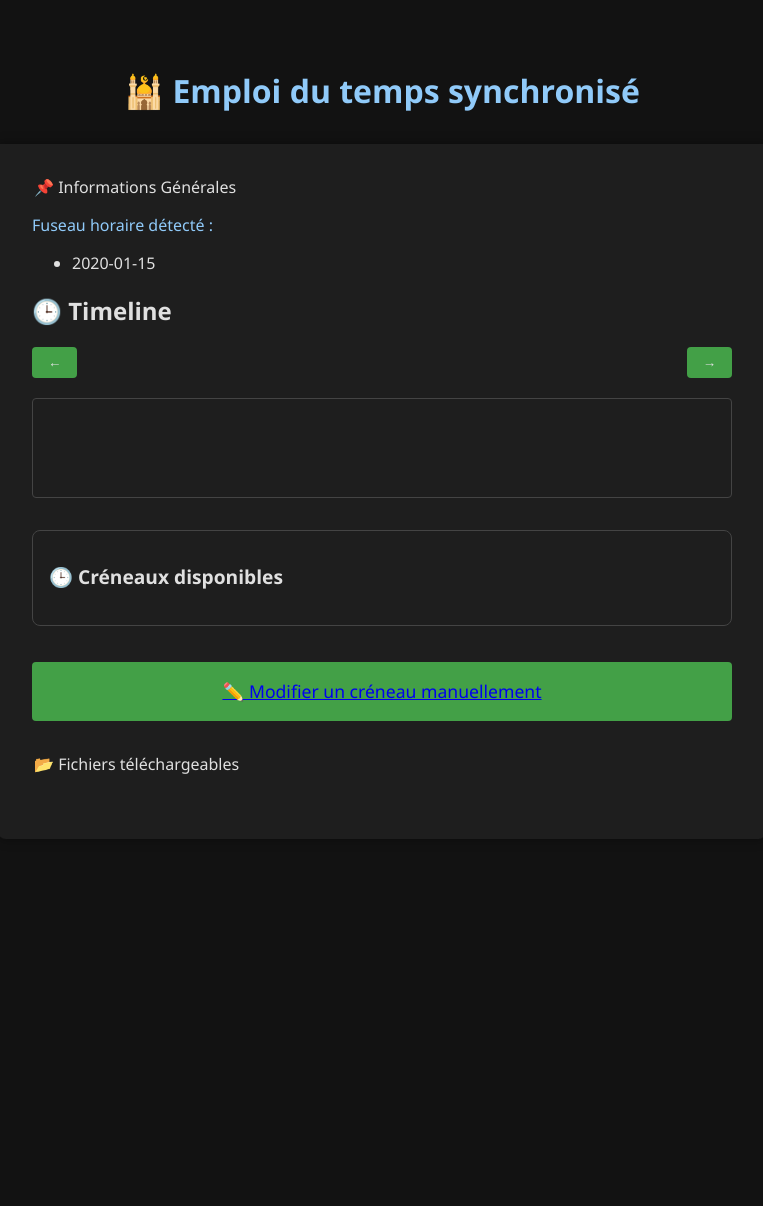
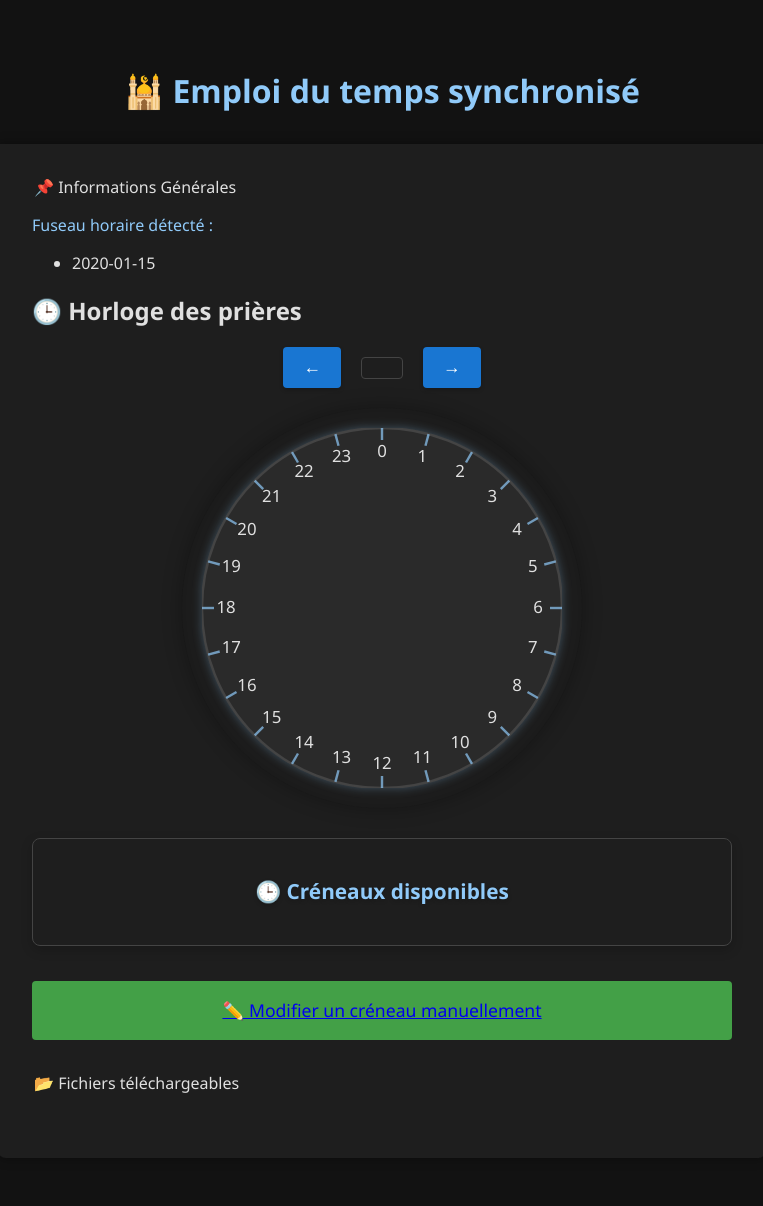
Before and after one commit to IAM-B/Mawaqit_API_to_ics, a Flask app: template app/templates/planner.html in a window 1280 px wide. Shown: the whole page, without its empty margins (258-1021 px from the left). Before the commit the page ends 774 px from the top, so only its background shows below. Run offline with Flask 3, Linux system fonts and the light colour scheme; the template is opened without the code that fills it: most values are stand-ins (such as "Sample title", 1, 10 or a date in 2020).

Commit message:
feat(clock): Enhance clock display and time slots visualization - Add modern clock UI with CSS styling - Implement prayer times and slots display - Fix indentation issues - Improve scope handling (month/year) - Prepare timezone integration - Optimize labels and arcs display

```diff
--- /dev/null
+++ b/app/static/css/clock.css
@@ -0,0 +1,197 @@
+/* ==================
+   🕒 Clock container styles
+   ================== */
+.clock-container {
+  position: relative;
+  width: 400px;
+  height: 400px;
+  margin: 20px auto;
+  background: var(--form-bg);
+  border-radius: 50%;
+  box-shadow: 0 0 20px rgba(0, 0, 0, 0.3),
+              inset 0 0 20px rgba(0, 0, 0, 0.2);
+  padding: 20px;
+}
+
+/* ==================
+   🕒 SVG clock styles
+   ================== */
+.clock-svg {
+  width: 100%;
+  height: 100%;
+  filter: drop-shadow(0 0 5px rgba(144, 202, 249, 0.3));
+}
+
+/* ==================
+   🕒 Clock face
+   ================== */
+.clock-face {
+  fill: var(--input-bg);
+  stroke: var(--border-color);
+  stroke-width: 2;
+}
+
+/* ==================
+   🕒 Hour markers
+   ================== */
+.hour-marker {
+  stroke: var(--accent);
+  stroke-width: 2;
+  opacity: 0.7;
+}
+
+/* ==================
+   🕒 Hour labels
+   ================== */
+.hour-label {
+  font-size: 14px;
+  fill: var(--text-color);
+  text-anchor: middle;
+  dominant-baseline: middle;
+  font-weight: 500;
+}
+
+/* ==================
+   🕒 Prayer and slot arcs
+   ================== */
+.clock-arc {
+  fill: none;
+  stroke-width: 25;
+  stroke-linecap: round;
+  filter: drop-shadow(0 0 3px rgba(0, 0, 0, 0.3));
+  transition: stroke-width 0.3s ease;
+}
+
+.clock-arc:hover {
+  stroke-width: 30;
+}
+
+.clock-arc.prayer {
+  stroke: var(--primary);
+  opacity: 0.8;
+}
+
+.clock-arc.slot {
+  stroke: var(--success);
+  opacity: 0.7;
+}
+
+/* ==================
+   🕒 Event labels
+   ================== */
+.clock-label {
+  position: absolute;
+  transform: translate(-50%, -50%);
+  background: var(--form-bg);
+  padding: 4px 8px;
+  border-radius: 4px;
+  font-size: 12px;
+  color: var(--text-color);
+  pointer-events: none;
+  white-space: nowrap;
+  box-shadow: 0 2px 4px rgba(0, 0, 0, 0.2);
+  border: 1px solid var(--border-color);
+  transition: transform 0.2s ease;
+}
+
+.clock-arc:hover + .clock-label {
+  transform: translate(-50%, -50%) scale(1.1);
+  background: var(--primary);
+  color: white;
+}
+
+/* ==================
+   🕒 Navigation controls
+   ================== */
+.clock-navigation {
+  display: flex;
+  justify-content: center;
+  align-items: center;
+  margin: 20px 0;
+  gap: 20px;
+}
+
+.clock-nav-btn {
+  padding: 10px 20px;
+  border: none;
+  border-radius: 4px;
+  background: var(--primary);
+  color: white;
+  cursor: pointer;
+  transition: all 0.3s ease;
+  font-size: 1.1em;
+  box-shadow: 0 2px 4px rgba(0, 0, 0, 0.2);
+}
+
+.clock-nav-btn:hover {
+  background: var(--primary-hover);
+  transform: translateY(-2px);
+  box-shadow: 0 4px 8px rgba(0, 0, 0, 0.3);
+}
+
+.clock-nav-btn:disabled {
+  background: var(--border-color);
+  cursor: not-allowed;
+  transform: none;
+  box-shadow: none;
+}
+
+/* ==================
+   🕒 Current date display
+   ================== */
+#currentDate {
+  font-size: 1.3em;
+  font-weight: bold;
+  color: var(--accent);
+  text-shadow: 0 2px 4px rgba(0, 0, 0, 0.2);
+  padding: 10px 20px;
+  background: var(--form-bg);
+  border-radius: 4px;
+  border: 1px solid var(--border-color);
+}
+
+/* ==================
+   🕒 Available slots list
+   ================== */
+.available-slots {
+  margin-top: 30px;
+  padding: 20px;
+  background: var(--form-bg);
+  border-radius: 8px;
+  box-shadow: 0 4px 12px rgba(0, 0, 0, 0.2);
+  border: 1px solid var(--border-color);
+}
+
+.available-slots h2 {
+  margin-bottom: 20px;
+  color: var(--accent);
+  font-size: 1.3em;
+  text-align: center;
+  text-shadow: 0 2px 4px rgba(0, 0, 0, 0.2);
+}
+
+.available-slots ul {
+  list-style: none;
+  padding: 0;
+  margin: 0;
+}
+
+.available-slots li {
+  margin: 10px 0;
+  padding: 12px 16px;
+  border-radius: 6px;
+  background: var(--input-bg);
+  box-shadow: 0 2px 4px rgba(0, 0, 0, 0.1);
+  border: 1px solid var(--border-color);
+  transition: transform 0.2s ease;
+}
+
+.available-slots strong {
+  color: var(--accent);
+  margin-right: 10px;
+  font-size: 1.1em;
+}
+
+.available-slots li:hover strong {
+  color: white;
+}
--- /dev/null
+++ b/app/static/js/clock.js
@@ -0,0 +1,360 @@
+/**
+ * Clock class for displaying prayer times and available slots
+ * This class handles the visualization of prayer times and available time slots
+ * in a circular clock format, with navigation capabilities.
+ */
+class Clock {
+  /**
+   * Constructor initializes the clock with segments data and scope
+   * @param {string} containerId - ID of the HTML container element
+   * @param {Object} segments - Prayer time segments data
+   * @param {string} scope - Time scope ('today', 'month', or 'year')
+   */
+  constructor(containerId, segments, scope) {
+    console.log('Clock constructor called with:', { containerId, segments, scope });
+    this.container = document.getElementById(containerId);
+    if (!this.container) {
+      console.error('Container not found:', containerId);
+      return;
+    }
+    this.segments = segments;
+    this.scope = scope;
+    this.currentIndex = 0;
+    this.currentDayIndex = 0;
+    this.slotsContainer = document.getElementById('availableSlotsList');
+    this.init();
+  }
+
+  /**
+   * Converts time string (HH:MM) to angle in degrees
+   * @param {string} time - Time in HH:MM format
+   * @returns {number} Angle in degrees (0-360)
+   */
+  timeToAngle(time) {
+    const [hours, minutes] = time.split(':');
+    return ((parseInt(hours) + parseInt(minutes) / 60) * 360) / 24;
+  }
+
+  /**
+   * Creates a visual element for an event on the clock
+   * @param {Object} event - Event data with start/end times and content
+   * @param {string} type - Type of event ('prayer' or 'slot')
+   * @returns {HTMLElement} Created event element
+   */
+  createEventElement(event, type) {
+    const element = document.createElement('div');
+    element.className = `clock-event ${type}`;
+
+    const startAngle = this.timeToAngle(event.start);
+    const endAngle = event.end ? this.timeToAngle(event.end) : startAngle + 5;
+
+    // Calculate the arc path with different radius based on type
+    const radius = type === 'prayer' ? 140 : 120; // Prayer arcs are outer, slots are inner
+    const startX = 150 + radius * Math.cos((startAngle - 90) * Math.PI / 180);
+    const startY = 150 + radius * Math.sin((startAngle - 90) * Math.PI / 180);
+    const endX = 150 + radius * Math.cos((endAngle - 90) * Math.PI / 180);
+    const endY = 150 + radius * Math.sin((endAngle - 90) * Math.PI / 180);
+
+    // Create SVG path for the arc
+    const path = document.createElementNS("http://www.w3.org/2000/svg", "path");
+    const largeArcFlag = endAngle - startAngle <= 180 ? 0 : 1;
+    const d = `M ${startX} ${startY} A ${radius} ${radius} 0 ${largeArcFlag} 1 ${endX} ${endY}`;
+
+    path.setAttribute("d", d);
+    path.setAttribute("class", `clock-arc ${type}`);
+    element.appendChild(path);
+
+    // Add label with better positioning
+    const midAngle = (startAngle + endAngle) / 2;
+    const labelRadius = type === 'prayer' ? radius + 20 : radius - 20; // Labels outside for prayers, inside for slots
+    const labelX = 150 + labelRadius * Math.cos((midAngle - 90) * Math.PI / 180);
+    const labelY = 150 + labelRadius * Math.sin((midAngle - 90) * Math.PI / 180);
+
+    const label = document.createElement("div");
+    label.className = "clock-label";
+
+    // Format label content based on type
+    if (type === 'prayer') {
+      label.textContent = `${event.content} (${event.start.slice(0, 5)})`;
+    } else {
+      label.textContent = `${event.start.slice(0, 5)} - ${event.end.slice(0, 5)}`;
+    }
+
+    label.style.left = `${labelX}px`;
+    label.style.top = `${labelY}px`;
+    element.appendChild(label);
+
+    return element;
+  }
+
+  /**
+   * Gets the current data based on scope and navigation state
+   * @returns {Object} Current segment data
+   */
+  getCurrentData() {
+    if (this.scope === 'today') {
+      return this.segments;
+    } else if (this.scope === 'month') {
+      return this.segments[this.currentIndex];
+    } else if (this.scope === 'year') {
+      return this.segments[this.currentIndex].days[this.currentDayIndex];
+    }
+    return null;
+  }
+
+  /**
+   * Formats date for display based on scope and data
+   * @param {Object} data - Current segment data
+   * @returns {string} Formatted date string
+   */
+  formatDate(data) {
+    if (!data) {
+      console.error('No data provided to formatDate');
+      return '';
+    }
+    if (data.date) {
+      const [day, month, year] = data.date.split('/');
+      const date = new Date(year, month - 1, day);
+      return date.toLocaleDateString('fr-FR', {
+        weekday: 'long',
+        day: 'numeric',
+        month: 'long',
+        year: 'numeric'
+      });
+    }
+    return this.scope === 'month' ? `Jour ${data.day}` :
+           this.scope === 'year' ? `Mois ${data.month}` : 'Aujourd\'hui';
+  }
+
+  /**
+   * Updates the available slots display section
+   * @param {Object} data - Current segment data containing slots
+   */
+  updateAvailableSlots(data) {
+    if (!this.slotsContainer) {
+      console.error('Slots container not found');
+      return;
+    }
+
+    this.slotsContainer.innerHTML = '';
+
+    if (!data) {
+      this.slotsContainer.innerHTML = '<p>Aucune donnée disponible.</p>';
+      return;
+    }
+
+    const slotsList = document.createElement('ul');
+
+    if (this.scope === 'today' || this.scope === 'month') {
+      if (data.slots && data.slots.length > 0) {
+        const formattedDate = this.formatDate(data);
+        const dateItem = document.createElement('li');
+        dateItem.innerHTML = `<strong>${formattedDate} :</strong>`;
+
+        const slotsSubList = document.createElement('ul');
+        data.slots.forEach(slot => {
+          const slotItem = document.createElement('li');
+          slotItem.textContent = `${slot.start} - ${slot.end}`;
+          slotsSubList.appendChild(slotItem);
+        });
+
+        dateItem.appendChild(slotsSubList);
+        slotsList.appendChild(dateItem);
+      }
+    } else if (this.scope === 'year') {
+      const currentMonth = this.segments[this.currentIndex];
+      if (currentMonth && currentMonth.days && currentMonth.days.length > 0) {
+        const currentDay = currentMonth.days[this.currentDayIndex];
+        if (currentDay && currentDay.slots && currentDay.slots.length > 0) {
+          const formattedDate = this.formatDate(currentDay);
+          const dateItem = document.createElement('li');
+          dateItem.innerHTML = `<strong>${formattedDate} :</strong>`;
+
+          const slotsSubList = document.createElement('ul');
+          currentDay.slots.forEach(slot => {
+            const slotItem = document.createElement('li');
+            slotItem.textContent = `${slot.start} - ${slot.end}`;
+            slotsSubList.appendChild(slotItem);
+          });
+
+          dateItem.appendChild(slotsSubList);
+          slotsList.appendChild(dateItem);
+        }
+      }
+    }
+
+    if (slotsList.children.length === 0) {
+      this.slotsContainer.innerHTML = '<p>Aucun créneau disponible pour cette période.</p>';
+    } else {
+      this.slotsContainer.appendChild(slotsList);
+    }
+  }
+
+  /**
+   * Updates the entire clock display
+   * This includes prayer times, available slots, and navigation controls
+   */
+  updateClock() {
+    console.log('Updating clock');
+    this.container.innerHTML = '';
+
+    // Create SVG container
+    const svg = document.createElementNS("http://www.w3.org/2000/svg", "svg");
+    svg.setAttribute("viewBox", "0 0 300 300");
+    svg.setAttribute("class", "clock-svg");
+    this.container.appendChild(svg);
+
+    // Create clock face
+    const clockFace = document.createElementNS("http://www.w3.org/2000/svg", "circle");
+    clockFace.setAttribute("cx", "150");
+    clockFace.setAttribute("cy", "150");
+    clockFace.setAttribute("r", "150");
+    clockFace.setAttribute("class", "clock-face");
+    svg.appendChild(clockFace);
+
+    // Add hour markers
+    for (let i = 0; i < 24; i++) {
+      const angle = (i * 360) / 24;
+      const x1 = 150 + 140 * Math.cos((angle - 90) * Math.PI / 180);
+      const y1 = 150 + 140 * Math.sin((angle - 90) * Math.PI / 180);
+      const x2 = 150 + 150 * Math.cos((angle - 90) * Math.PI / 180);
+      const y2 = 150 + 150 * Math.sin((angle - 90) * Math.PI / 180);
+
+      const marker = document.createElementNS("http://www.w3.org/2000/svg", "line");
+      marker.setAttribute("x1", x1);
+      marker.setAttribute("y1", y1);
+      marker.setAttribute("x2", x2);
+      marker.setAttribute("y2", y2);
+      marker.setAttribute("class", "hour-marker");
+      svg.appendChild(marker);
+
+      // Add hour labels
+      const label = document.createElementNS("http://www.w3.org/2000/svg", "text");
+      const labelX = 150 + 130 * Math.cos((angle - 90) * Math.PI / 180);
+      const labelY = 150 + 130 * Math.sin((angle - 90) * Math.PI / 180);
+      label.setAttribute("x", labelX);
+      label.setAttribute("y", labelY);
+      label.setAttribute("class", "hour-label");
+      label.textContent = i;
+      svg.appendChild(label);
+    }
+
+    const currentData = this.getCurrentData();
+    if (!currentData) {
+      console.error('No current data available');
+      return;
+    }
+
+    // Calculate prayer periods with padding
+    const prayerPeriods = [];
+    if (currentData.prayer_times) {
+      Object.entries(currentData.prayer_times).forEach(([prayer, time]) => {
+        const [hours, minutes] = time.split(':');
+        const prayerTime = new Date();
+        prayerTime.setHours(parseInt(hours), parseInt(minutes));
+
+        const paddingBefore = new Date(prayerTime);
+        paddingBefore.setMinutes(paddingBefore.getMinutes() - 10);
+
+        const paddingAfter = new Date(prayerTime);
+        paddingAfter.setMinutes(paddingAfter.getMinutes() + 35);
+
+        prayerPeriods.push({
+          start: paddingBefore.toTimeString().slice(0, 5),
+          end: paddingAfter.toTimeString().slice(0, 5),
+          prayer: prayer
+        });
+
+        svg.appendChild(this.createEventElement({
+          content: prayer,
+          start: paddingBefore.toTimeString().slice(0, 5),
+          end: paddingAfter.toTimeString().slice(0, 5)
+        }, 'prayer'));
+      });
+    }
+
+    // Sort prayer periods by start time
+    prayerPeriods.sort((a, b) => a.start.localeCompare(b.start));
+
+    // Calculate and display available slots
+    for (let i = 0; i < prayerPeriods.length; i++) {
+      const currentPeriod = prayerPeriods[i];
+      const nextPeriod = prayerPeriods[i + 1];
+
+      if (nextPeriod) {
+        svg.appendChild(this.createEventElement({
+          content: 'Disponible',
+          start: currentPeriod.end,
+          end: nextPeriod.start
+        }, 'slot'));
+      }
+    }
+
+    // Update displayed date
+    const dateElement = document.getElementById('currentDate');
+    if (dateElement) {
+      dateElement.textContent = this.formatDate(currentData);
+    }
+
+    // Update navigation buttons
+    if (this.scope !== 'today') {
+      const prevBtn = document.getElementById('prevBtn');
+      const nextBtn = document.getElementById('nextBtn');
+
+      if (this.scope === 'month') {
+        prevBtn.disabled = this.currentIndex === 0;
+        nextBtn.disabled = this.currentIndex === this.segments.length - 1;
+      } else if (this.scope === 'year') {
+        prevBtn.disabled = this.currentIndex === 0 && this.currentDayIndex === 0;
+        nextBtn.disabled = this.currentIndex === this.segments.length - 1 &&
+                         this.currentDayIndex === this.segments[this.currentIndex].days.length - 1;
+      }
+    }
+
+    // Update available slots display
+    this.updateAvailableSlots(currentData);
+  }
+
+  /**
+   * Handles clock navigation
+   * @param {number} direction - Navigation direction (-1 for previous, 1 for next)
+   */
+  navigate(direction) {
+    if (this.scope === 'month') {
+      this.currentIndex += direction;
+      if (this.currentIndex < 0) this.currentIndex = 0;
+      if (this.currentIndex >= this.segments.length) {
+        this.currentIndex = this.segments.length - 1;
+      }
+    } else if (this.scope === 'year') {
+      if (direction > 0) {
+        if (this.currentDayIndex < this.segments[this.currentIndex].days.length - 1) {
+          this.currentDayIndex++;
+        } else if (this.currentIndex < this.segments.length - 1) {
+          this.currentIndex++;
+          this.currentDayIndex = 0;
+        }
+      } else {
+        if (this.currentDayIndex > 0) {
+          this.currentDayIndex--;
+        } else if (this.currentIndex > 0) {
+          this.currentIndex--;
+          this.currentDayIndex = this.segments[this.currentIndex].days.length - 1;
+        }
+      }
+    }
+    this.updateClock();
+  }
+
+  /**
+   * Initializes the clock
+   * Called after constructor to set up initial display
+   */
+  init() {
+    console.log('Initializing clock');
+    this.updateClock();
+  }
+}
+
+// Export the class for use in template
+window.Clock = Clock;
--- a/app/templates/planner.html
+++ b/app/templates/planner.html
@@ -7,8 +7,9 @@
     <!-- Favicon and stylesheet links -->
     <link rel="icon" type="image/x-icon" href="{{ url_for('static', filename='favicon.ico') }}">
     <link rel="stylesheet" href="/static/css/styles.css" />
+    <link rel="stylesheet" href="/static/css/clock.css" />
     <!-- Timeline JavaScript -->
-    <script src="/static/js/timeline.js"></script>
+    <script src="/static/js/clock.js"></script>
   </head>
   <body>
     <main class="container">
@@ -25,23 +26,22 @@
           </ul>
 
           {% if segments %}
-          <!-- Hidden configuration for timeline -->
-          <div id="timelineConfig"
+          <!-- Hidden configuration for clock -->
+          <div id="clockConfig"
                data-segments='{{ segments|tojson|safe }}'
                data-scope="{{ scope }}"
                style="display: none;">
           </div>
 
-          <!-- Timeline section -->
-          <section class="timeline-section">
-            <h2>🕒 Timeline</h2>
-            <div class="timeline-navigation">
-              <button id="prevBtn" class="timeline-nav-btn">←</button>
+          <section class="clock-section">
+            <h2>🕒 Horloge des prières</h2>
+            <div class="clock-navigation">
+              <button id="prevBtn" class="clock-nav-btn">←</button>
               <span id="currentDate"></span>
-              <button id="nextBtn" class="timeline-nav-btn">→</button>
+              <button id="nextBtn" class="clock-nav-btn">→</button>
             </div>
-            <div id="timelineContent" class="timeline-container">
-              <div class="timeline-hours"></div>
+            <div id="clockContent" class="clock-container">
+              <!-- Clock will be rendered here -->
             </div>
           </section>
 
@@ -53,19 +53,19 @@
             </div>
           </section>
 
-          <!-- Timeline initialization script -->
+          <!-- Clock initialization script -->
           <script>
-            // Timeline configuration
-            const timelineConfig = document.getElementById('timelineConfig');
-            const timelineData = JSON.parse(timelineConfig.dataset.segments);
-            const timelineScope = timelineConfig.dataset.scope;
+            // Configuration de l'horloge
+            const clockConfig = document.getElementById('clockConfig');
+            const clockData = JSON.parse(clockConfig.dataset.segments);
+            const clockScope = clockConfig.dataset.scope;
 
-            // Initialize timeline
-            const timeline = new Timeline('timelineContent', timelineData, timelineScope);
+            // Initialisation de l'horloge
+            const clock = new Clock('clockContent', clockData, clockScope);
 
-            // Navigation event listeners
-            document.getElementById('prevBtn').addEventListener('click', () => timeline.navigate(-1));
-            document.getElementById('nextBtn').addEventListener('click', () => timeline.navigate(1));
+            // Navigation
+            document.getElementById('prevBtn').addEventListener('click', () => clock.navigate(-1));
+            document.getElementById('nextBtn').addEventListener('click', () => clock.navigate(1));
           </script>
 
           <!-- Manual slot editing button -->
```
Also changed, not shown: app/modules/mawaqit_fetcher.py (+31 -8 lines), app/views/planner_view.py (+5 -20 lines).
